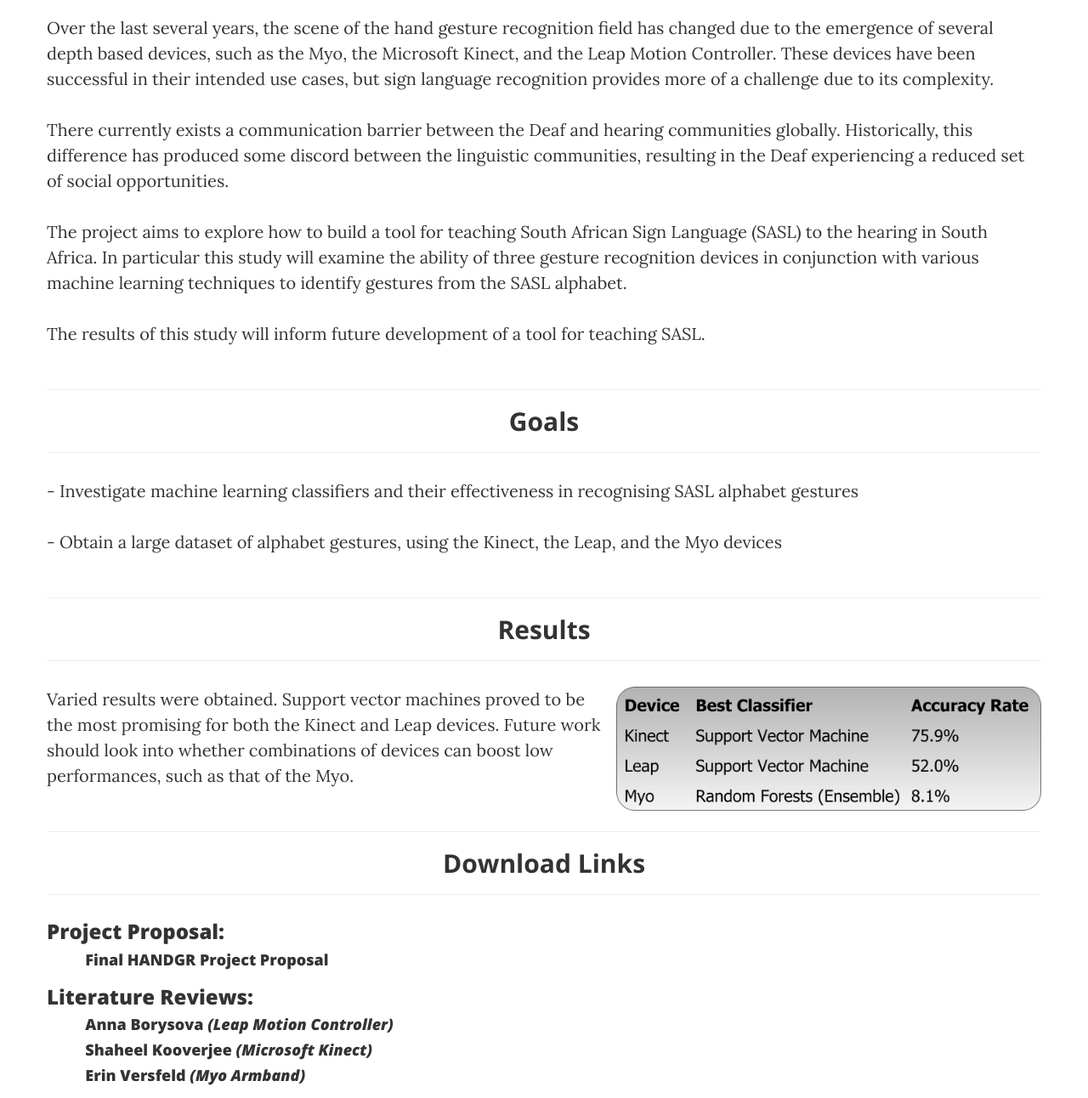
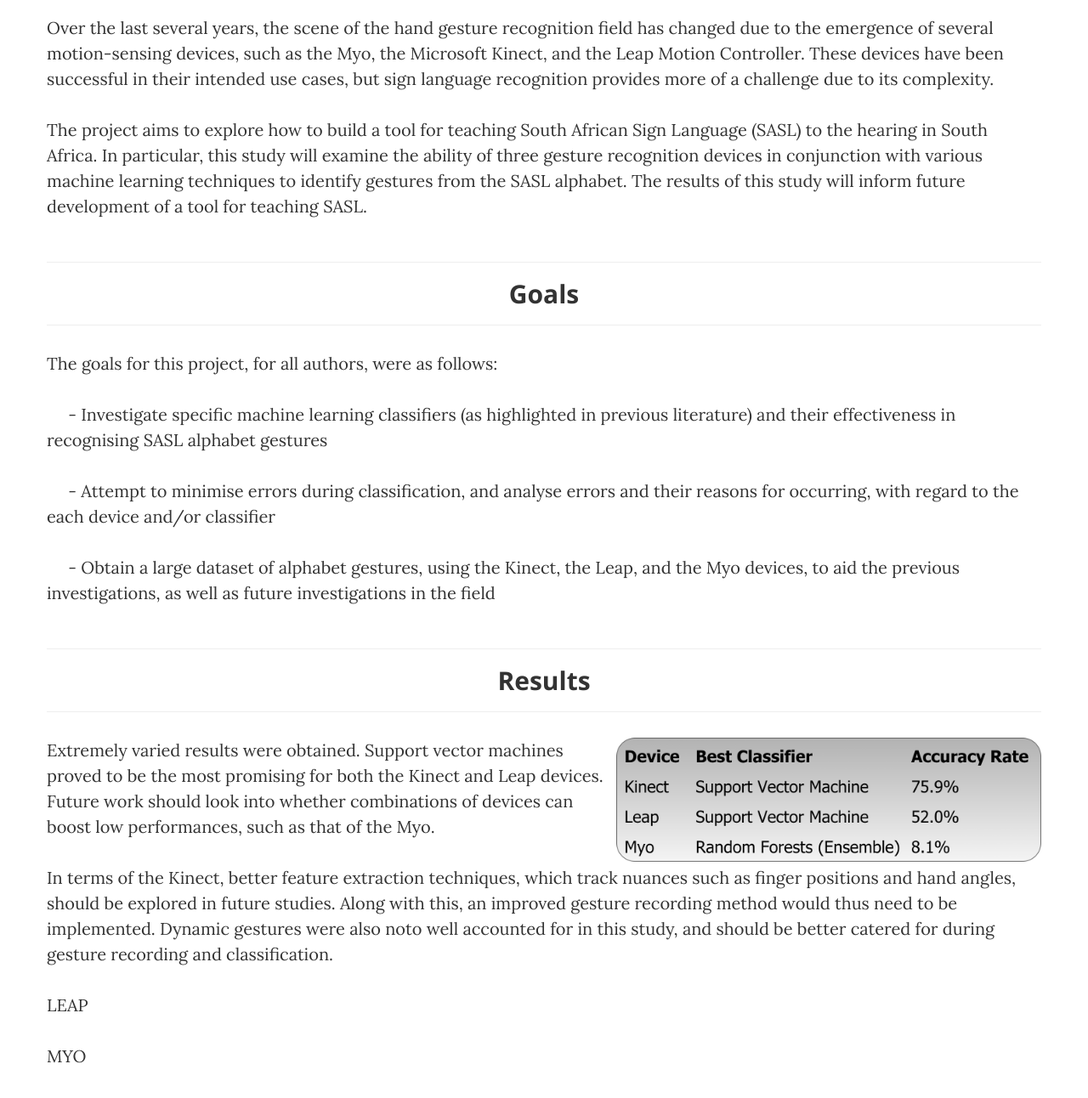
Before and after one commit to erinversfeld/HANDGR-Website, a plain HTML site: page handgr/index.html in a window 1280 px wide. Shown: the part 620-1912 px from the top of the page at 85% size. Drawn offline with nearby package versions, Linux system fonts and the light colour scheme.

Commit message:
Added objective and result info

```diff
--- a/handgr/index.html
+++ b/handgr/index.html
@@ -58,10 +58,8 @@
                     <hr>
                 </div>
                 <div class="box">
-                  <p>Over the last several years, the scene of the hand gesture recognition field has changed due to the emergence of several depth based devices, such as the Myo, the Microsoft Kinect, and the Leap Motion Controller. These devices have been successful in their intended use cases, but sign language recognition provides more of a challenge due to its complexity.</p>
-                  <p>There currently exists a communication barrier between the Deaf and hearing communities globally. Historically, this difference has produced some discord between the linguistic communities, resulting in the Deaf experiencing a reduced set of social opportunities.</p>
-                  <p>The project aims to explore how to build a tool for teaching South African Sign Language (SASL) to the hearing in South Africa. In particular this study will examine the ability of three gesture recognition devices in conjunction with various machine learning techniques to identify gestures from the SASL alphabet.</p>
-                  <p>The results of this study will inform future development of a tool for teaching SASL.</p>
+                  <p>Over the last several years, the scene of the hand gesture recognition field has changed due to the emergence of several motion-sensing devices, such as the Myo, the Microsoft Kinect, and the Leap Motion Controller. These devices have been successful in their intended use cases, but sign language recognition provides more of a challenge due to its complexity.</p>
+                  <p>The project aims to explore how to build a tool for teaching South African Sign Language (SASL) to the hearing in South Africa. In particular, this study will examine the ability of three gesture recognition devices in conjunction with various machine learning techniques to identify gestures from the SASL alphabet. The results of this study will inform future development of a tool for teaching SASL.</p>
                 </div>
                 <div class="clearfix"></div>
             </div>
@@ -77,8 +75,10 @@
                     <hr>
                 </div>
                 <div class="box">
-                  <p>- Investigate machine learning classifiers and their effectiveness in recognising SASL alphabet gestures</p>
-                  <p>- Obtain a large dataset of alphabet gestures, using the Kinect, the Leap, and the Myo devices</p>
+                  <p>The goals for this project, for all authors, were as follows:</p>
+                  <p>&emsp; - Investigate specific machine learning classifiers (as highlighted in previous literature) and their effectiveness in recognising SASL alphabet gestures</p>
+                  <p>&emsp; - Attempt to minimise errors during classification, and analyse errors and their reasons for occurring, with regard to the each device and/or classifier</p>
+                  <p>&emsp; - Obtain a large dataset of alphabet gestures, using the Kinect, the Leap, and the Myo devices, to aid the previous investigations, as well as future investigations in the field</p>
                 </div>
                 <div class="clearfix"></div>
             </div>
@@ -96,8 +96,13 @@
                 <div class="box">
                   <p>
                     <img class="img-responsive displayed" style="width: 500px; margin-left:10px" src="img/results.png" align="right" alt="">
-                    Varied results were obtained. Support vector machines proved to be the most promising for both the Kinect and Leap devices. Future work should look into whether combinations of devices can boost low performances, such as that of the Myo.
+                    Extremely varied results were obtained. Support vector machines proved to be the most promising for both the Kinect and Leap devices. Future work should look into whether combinations of devices can boost low performances, such as that of the Myo.
                   </p>
+                  <p>In terms of the Kinect, better feature extraction techniques, which track nuances such as finger positions and hand angles, should be explored in future studies. Along with this, an improved gesture recording method would thus need to be implemented. Dynamic gestures were also noto well accounted for in this study, and should be better catered for during gesture recording and classification.</p>
+
+                  <p>LEAP</p>
+
+                  <p>MYO</p>
                 </div>
                 <div class="clearfix"></div>
             </div>
```
